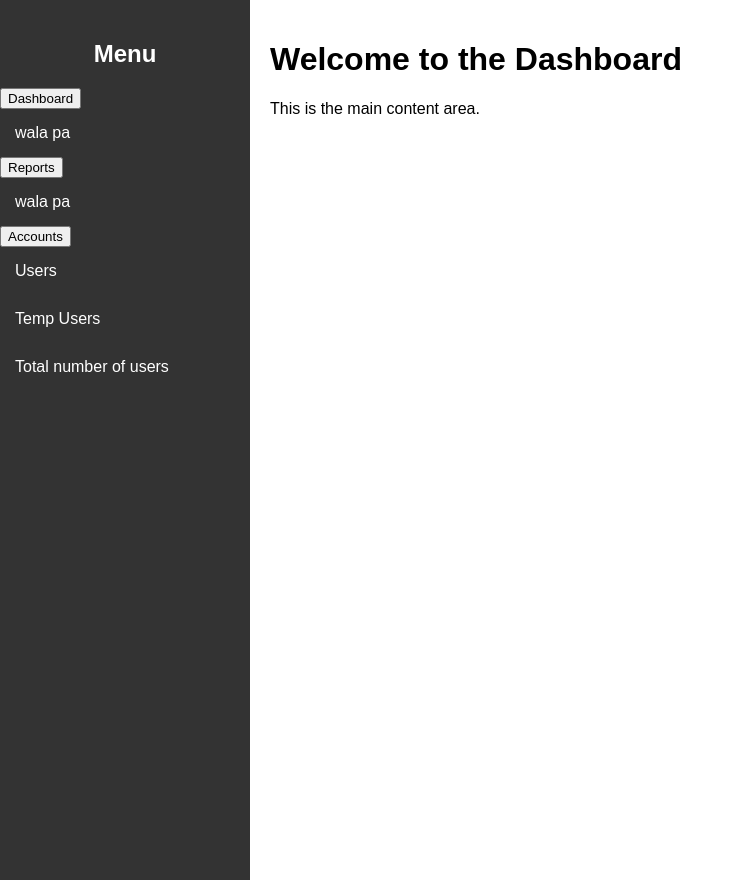
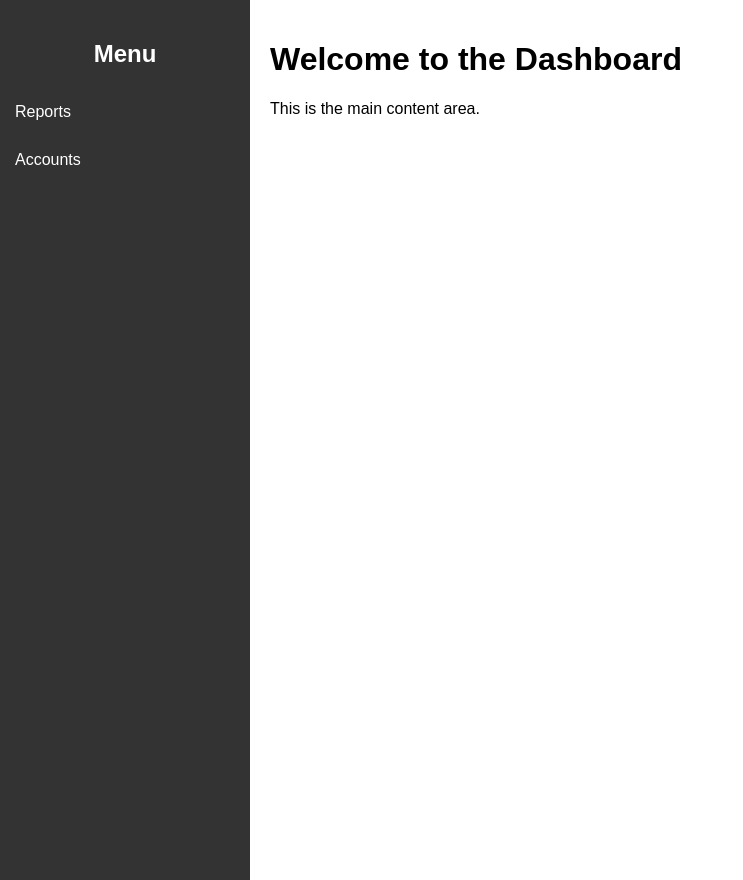
Before and after one commit to Lord-binns/IT38A-Enterprise-System, a PHP site: page /Sidebar_nav.html in a window 1280 px wide. Shown: the whole page, without its empty margins (0-743 px from the left). Run offline with PHP 8.4, Linux system fonts and the light colour scheme.

Commit message:
updated dropdown buttons using js

```diff
--- a/Activity1_020325/CSS/Dashboard.css
+++ b/Activity1_020325/CSS/Dashboard.css
@@ -1,4 +1,3 @@
-
 body {
     margin: 0;
     font-family: Arial, sans-serif;
@@ -14,15 +13,37 @@ body {
     position: fixed;
 }
 
-.sidebar a {
+.sidebar .dropbtn {
     display: block;
     color: white;
     padding: 15px;
     text-decoration: none;
-    transition: 0.3s;
+    background-color: #333;
+    width: 100%;
+    text-align: left;
+    border: none;
+    font-size: 16px;
+    cursor: pointer;
 }
 
-.sidebar a:hover {
+.sidebar .dropbtn:hover {
+    background-color: #575757;
+}
+
+.sidebar .dropdown-content {
+    display: none;
+    background-color: #444;
+    padding-left: 20px;
+}
+
+.sidebar .dropdown-content a {
+    color: white;
+    padding: 12px 16px;
+    text-decoration: none;
+    display: block;
+}
+
+.sidebar .dropdown-content a:hover {
     background-color: #575757;
 }
 
--- /dev/null
+++ b/Activity1_020325/JS/dashboard.js
@@ -0,0 +1,8 @@
+function toggleDropdown(dropdownId) {
+    var dropdownContent = document.getElementById(dropdownId);
+    if (dropdownContent.style.display === "block") {
+        dropdownContent.style.display = "none";
+    } else {
+        dropdownContent.style.display = "block";
+    }
+}
--- a/Activity1_020325/Sidebar_nav.html
+++ b/Activity1_020325/Sidebar_nav.html
@@ -3,7 +3,8 @@
 <head>
     <meta charset="UTF-8">
     <meta name="viewport" content="width=device-width, initial-scale=1.0">
-    <link rel="stylesheet" href="dashboard.css">
+    <link rel="stylesheet" href="CSS/Dashboard.css">
+    <script src="JS/dashboard.js" defer></script>
     <title>Sidebar Navigation</title>
 </head>
 <body>
@@ -12,28 +13,18 @@
         <h2 style="text-align: center;">Menu</h2>
 
         <div class="dropdown">
-            <button class="dropbtn">Dashboard</button>
-            <div class="dropdown-content">
-                <a href="#"> wala pa</a>
-
+            <button class="dropbtn" onclick="toggleDropdown('reportsDropdown')">Reports</button>
+            <div id="reportsDropdown" class="dropdown-content">
+                <a href="#">Not yet..</a>
             </div>
         </div>
 
         <div class="dropdown">
-            <button class="dropbtn">Reports</button>
-            <div class="dropdown-content">
-                <a href="#">wala pa</a>
-
-            </div>
-        </div>
-
-        <div class="dropdown">
-            <button class="dropbtn">Accounts</button>
-            <div class="dropdown-content">
-                <a href="#">Users</a>
+            <button class="dropbtn" onclick="toggleDropdown('accountsDropdown')">Accounts</button>
+            <div id="accountsDropdown" class="dropdown-content">
+                <a href="Users.html">Users</a>
                 <a href="#">Temp Users</a>
                 <a href="#">Total number of users</a>
-
             </div>
         </div>
 
@@ -44,7 +35,5 @@
         <p>This is the main content area.</p>
     </div>
 
-    <script src="dashboard.js"></script>
-
 </body>
 </html>
```
Also changed, not shown: Activity1_020325/index.html (+12 -3 lines).
